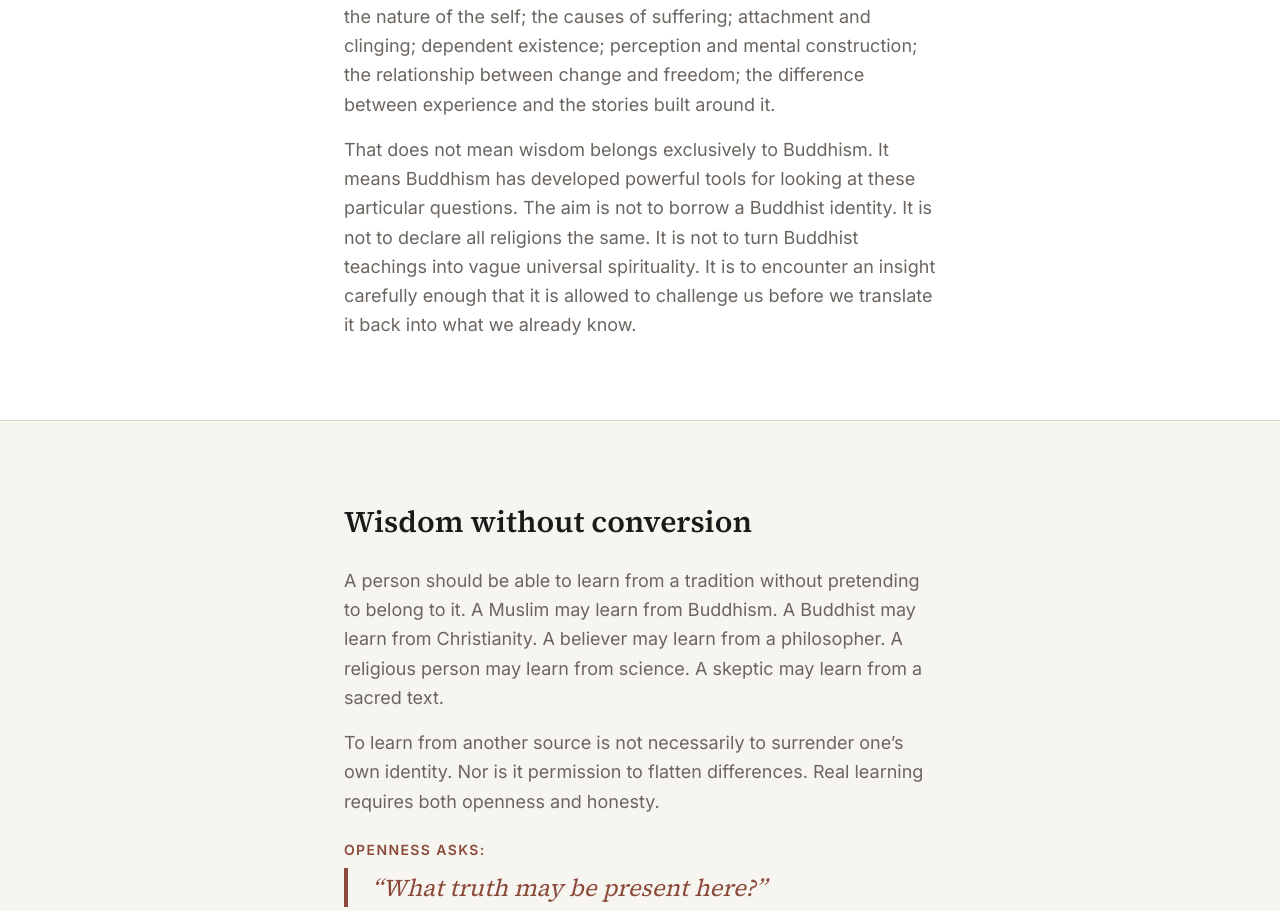
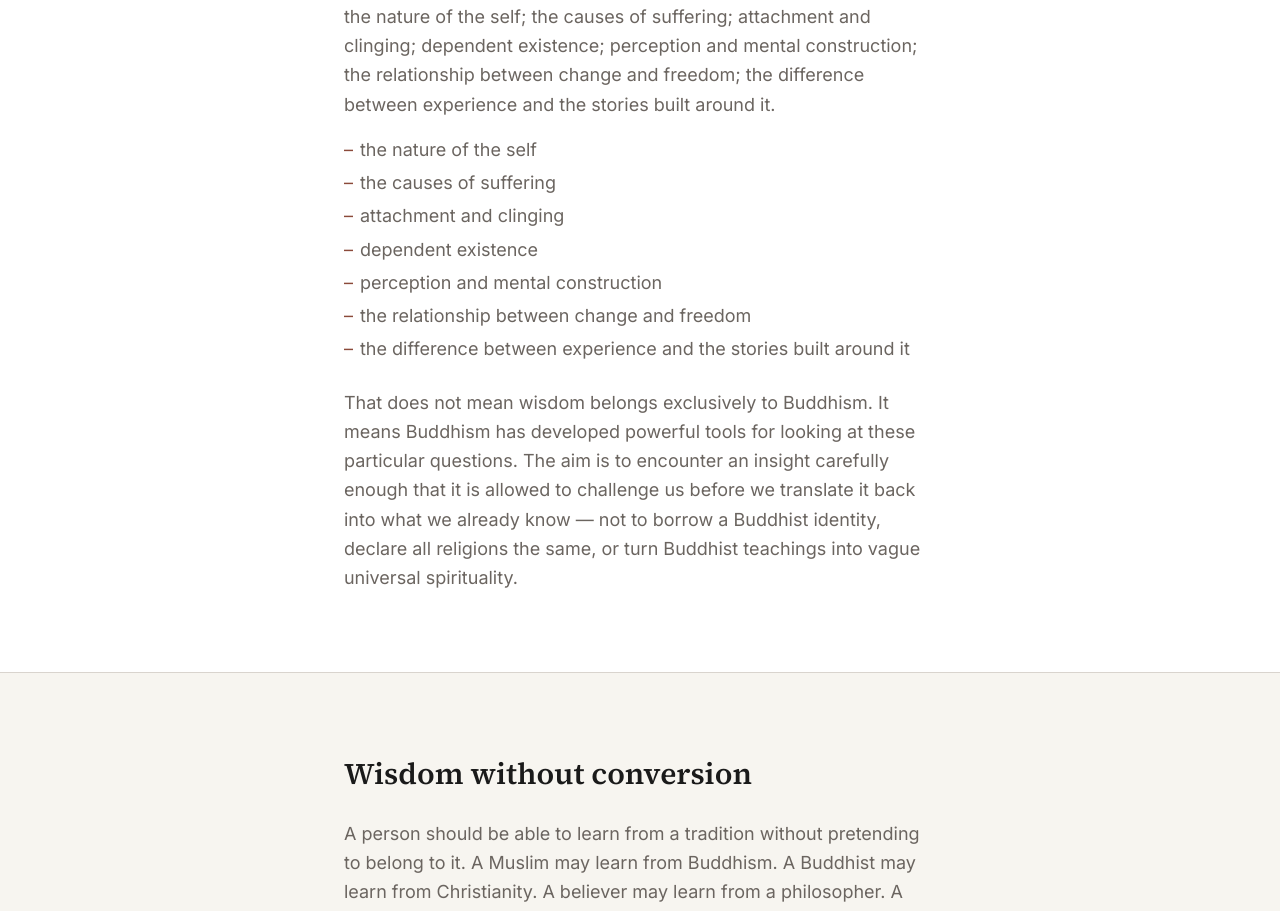
Before and after one commit to digitallycc/wisdomfortherestofus, a Next.js app: page / in a window 1280 px wide. Shown: the part 2224-3135 px from the top of the page. Built offline with nearby package versions, Linux system fonts and the light colour scheme.

Commit message:
Improve readability of Buddhist emptiness section - list formatting and streamlined clarification

```diff
--- a/src/app/page.tsx
+++ b/src/app/page.tsx
@@ -138,6 +138,13 @@ function WhyBuddhismSection() {
     <section className="bg-white border-y border-border py-16 md:py-20">
       <EditorialSection title={whyBuddhism.title}>
         <p>{whyBuddhism.body}</p>
+        <ul className="space-y-1 mt-4 mb-6">
+          {["the nature of the self", "the causes of suffering", "attachment and clinging", "dependent existence", "perception and mental construction", "the relationship between change and freedom", "the difference between experience and the stories built around it"].map((item) => (
+            <li key={item} className="font-sans text-[17px] md:text-[18px] leading-relaxed text-muted pl-4 relative before:content-['\2013'] before:absolute before:left-0 before:text-accent">
+              {item}
+            </li>
+          ))}
+        </ul>
         <p>{whyBuddhism.clarification}</p>
       </EditorialSection>
     </section>
--- a/src/content/home.ts
+++ b/src/content/home.ts
@@ -22,7 +22,7 @@ export const emptinessExplanation = {
 export const whyBuddhism = {
   title: "Why begin with Buddhist emptiness?",
   body: `Because some traditions have examined certain human questions with unusual depth. Buddhist thought has spent centuries examining: the nature of the self; the causes of suffering; attachment and clinging; dependent existence; perception and mental construction; the relationship between change and freedom; the difference between experience and the stories built around it.`,
-  clarification: `That does not mean wisdom belongs exclusively to Buddhism. It means Buddhism has developed powerful tools for looking at these particular questions. The aim is not to borrow a Buddhist identity. It is not to declare all religions the same. It is not to turn Buddhist teachings into vague universal spirituality. It is to encounter an insight carefully enough that it is allowed to challenge us before we translate it back into what we already know.`,
+  clarification: `That does not mean wisdom belongs exclusively to Buddhism. It means Buddhism has developed powerful tools for looking at these particular questions. The aim is to encounter an insight carefully enough that it is allowed to challenge us before we translate it back into what we already know — not to borrow a Buddhist identity, declare all religions the same, or turn Buddhist teachings into vague universal spirituality.`,
 };
 
 export const wisdomWithoutConversion = {
```
